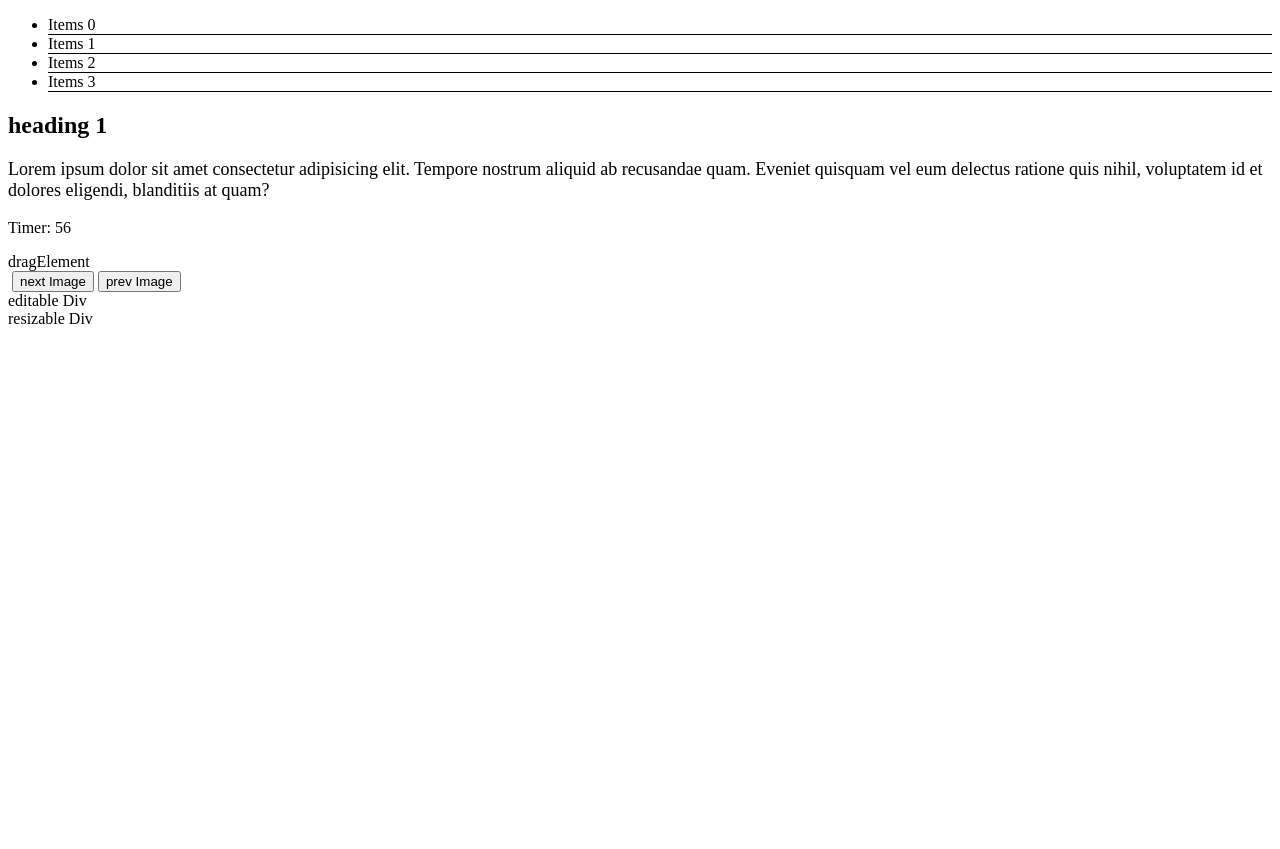
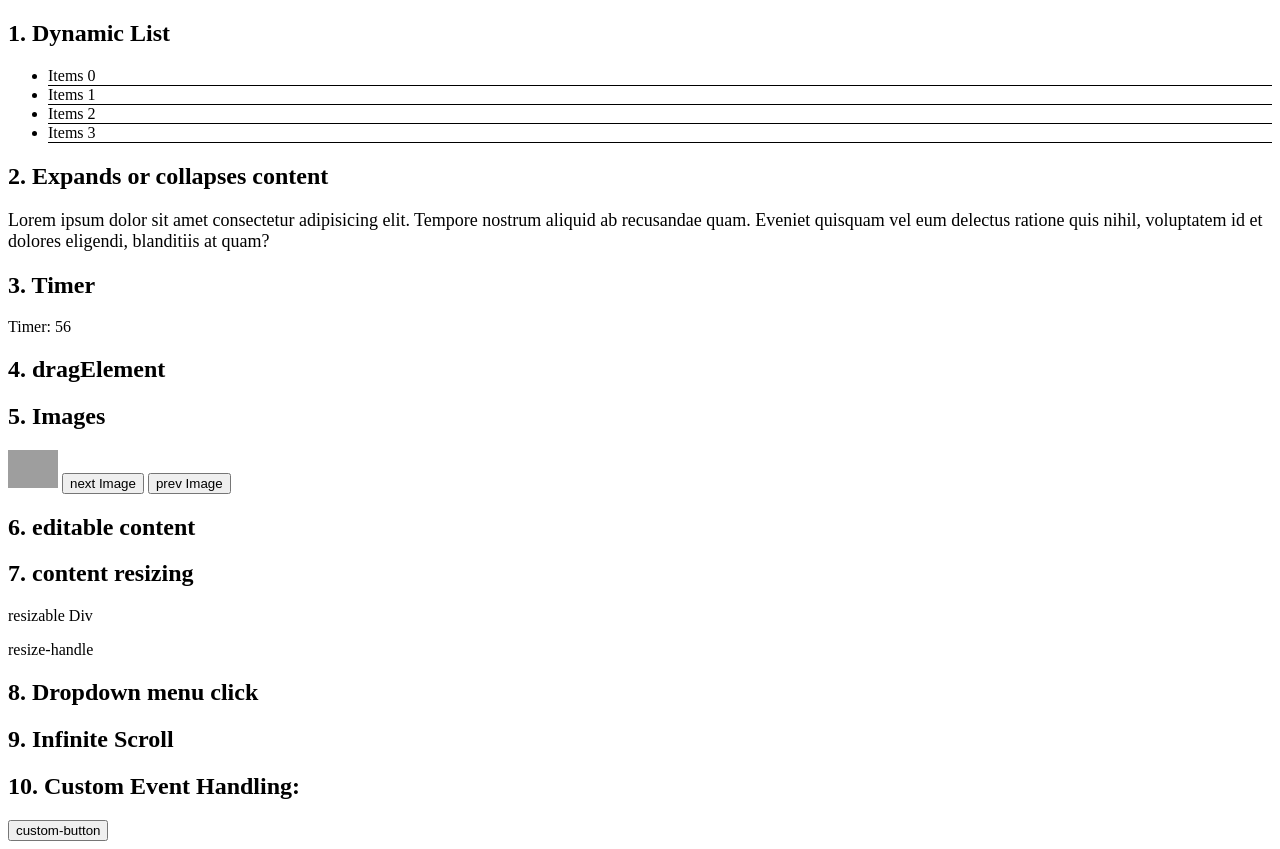
Before and after one commit to AdarshTheki/HTML-CSS-Javascript, a plain HTML site: page practices-question-dom/medium-questions.html in a window 1280 px wide. Before the commit the page ends 800 px from the top, so only its background shows below. Drawn offline with Linux system fonts and the light colour scheme; grey boxes are pictures that could not be loaded.

Commit message:
medium question for dom practices with special questions

```diff
--- a/practices-question-dom/medium-questions.html
+++ b/practices-question-dom/medium-questions.html
@@ -3,15 +3,20 @@
     <head>
         <meta charset="UTF-8" />
         <meta name="viewport" content="width=device-width, initial-scale=1.0" />
-        <title>Document</title>
+        <title>medium question dom manipulations</title>
     </head>
+    <style>
+        .hidden {
+            display: none;
+        }
+    </style>
     <body>
         <!-- Dynamic List create -->
-        <div id="appendElement"></div>
+        <div id="appendElement"><h2>1. Dynamic List</h2></div>
 
         <!-- Clicking on a heading expands or collapses content  -->
         <div>
-            <h2 class="heading">heading 1</h2>
+            <h2 class="heading">2. Expands or collapses content</h2>
             <p style="overflow: hidden; font-size: large">
                 Lorem ipsum dolor sit amet consectetur adipisicing elit. Tempore nostrum aliquid ab
                 recusandae quam. Eveniet quisquam vel eum delectus ratione quis nihil, voluptatem id
@@ -19,21 +24,55 @@
             </p>
         </div>
         <!-- CountDown Timer -->
-        <p id="timer">Timmers</p>
+        <div>
+            <h2>3. Timer</h2>
+            <p id="timer">Timmers</p>
+        </div>
 
         <!-- Drag Element -->
-        <div id="dragElement">dragElement</div>
+        <div id="dragElement"><h2>4. dragElement</h2></div>
 
         <!-- Show image with click to next or prev button -->
-        <img src="" alt="" id="showImage" width="50" />
-        <button id="nextImage">next Image</button>
-        <button id="prevImage">prev Image</button>
+        <div>
+            <h2>5. Images</h2>
+            <img
+                src="https://rukminim2.flixcart.com/image/312/312/xif0q/mobile/3/5/l/-original-imaghx9qmgqsk9s4.jpeg?q=70"
+                alt=""
+                id="showImage"
+                width="50" />
+            <button id="nextImage">next Image</button>
+            <button id="prevImage">prev Image</button>
+        </div>
 
         <!-- content editable with print -->
-        <div id="editableDiv" contenteditable="true">editable Div</div>
+        <div id="editableDiv" contenteditable="true"><h2>6. editable content</h2></div>
 
         <!-- Content resizing -->
-        <div id="resizableDiv">resizable Div </div>
+        <div>
+            <h2>7. content resizing</h2>
+            <p id="resizable-div">resizable Div</p>
+            <p id="resize-handle">resize-handle</p>
+        </div>
+
+        <!-- DropDown Menu -->
+        <div>
+            <h2 id="dropdown-button">8. Dropdown menu click</h2>
+            <ul id="dropdown-menu" class="hidden">
+                <li>Adarsh</li>
+                <li>Ayush</li>
+            </ul>
+        </div>
+
+        <!-- Infinite Scroll: -->
+        <div>
+            <h2>9. Infinite Scroll</h2>
+        </div>
+
+        <!-- Custom Event Handling: -->
+        <div>
+            <h2>10. Custom Event Handling:</h2>
+            <button id="custom-button">custom-button</button>
+        </div>
     </body>
     <script>
         // 1. Dynamic List:
@@ -71,7 +110,7 @@
             }
         }, 1000);
 
-        // 4. Drag and Drop: Not properly run
+        // 4. Drag and Drop: Not properly run:
         const dragElement = document.getElementById('dragElement');
         dragElement.addEventListener('dragstart', function (event) {
             event.dataTransfer.setData('text/plain', 'dragged Element');
@@ -106,11 +145,48 @@
         });
 
         // 7. Resizing Element;
-        const resizableDiv  = document.getElementById('resizableDiv')
-        const handle = document.getElementById('resizeHandle')
-        handle.addEventListener('mousedown', function(event){
-            event.preventDefault()
-            // soon...
-        })
+        const resizableDiv = document.getElementById('resizable-div');
+        const handle = document.getElementById('resize-handle');
+        handle.addEventListener('mousedown', function (event) {
+            event.preventDefault();
+            const initialWidth = resizableDiv.offsetWidth;
+            const initialX = event.clientX;
+            document.addEventListener('mousemove', handleMouseMove);
+            document.addEventListener('mouseup', function () {
+                document.removeEventListener('mousemove', handleMouseMove);
+            });
+            function handleMouseMove(event) {
+                const newWidth = initialWidth + event.clientX - initialX;
+                resizableDiv.style.width = newWidth + 'px';
+            }
+        });
+
+        // DropDown Menu:
+        const dropdownButton = document.getElementById('dropdown-button');
+        const dropdownMenu = document.getElementById('dropdown-menu');
+        dropdownButton.addEventListener('click', function () {
+            dropdownMenu.classList.toggle('hidden');
+        });
+
+        // Infinite Scroll:
+        window.addEventListener('scroll', function () {
+            if (window.innerHeight + window.scrollY >= document.body.offsetHeight)
+                // Load content
+                console.log('loading more content... ');
+        });
+
+        // 10. Custom Event Handling:
+        const customButton = document.getElementById('custom-button');
+        const newEvent = new CustomEvent('new-event', { detail: { name: 'javascript' } });
+        customButton.dispatchEvent(newEvent);
+        // listening event
+        customButton.addEventListener('new-event', (e) => {
+            console.log(e.detail);
+        });
+        function handleEvent(e) {
+            console.log(e.detail);
+        }
+        customButton.addEventListener('new-event', handleEvent);
+        // soon problem...
     </script>
 </html>
```
